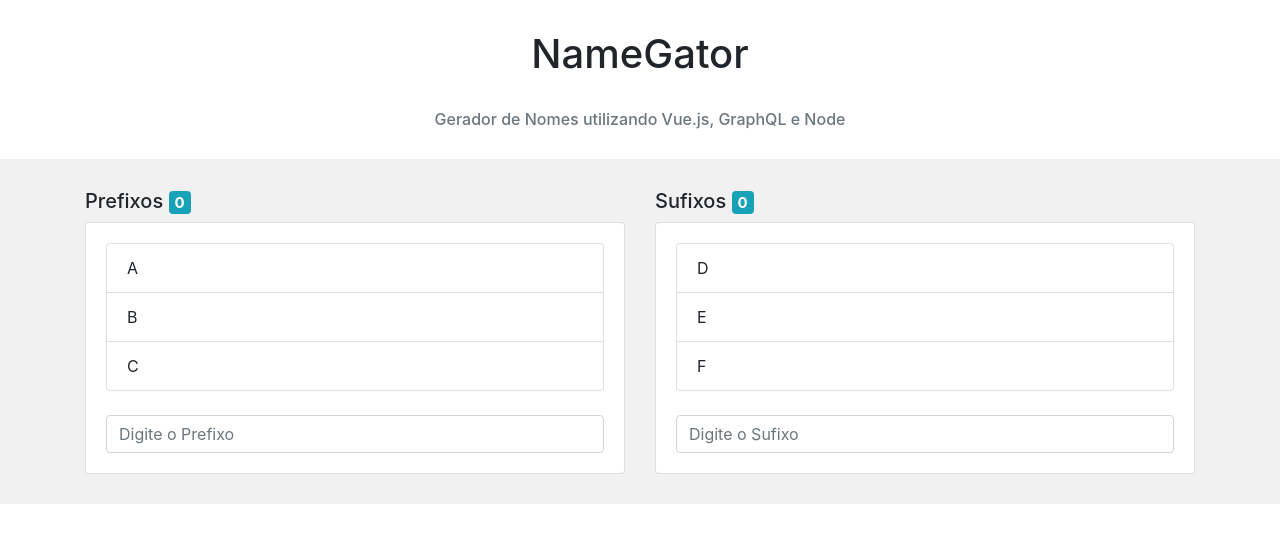
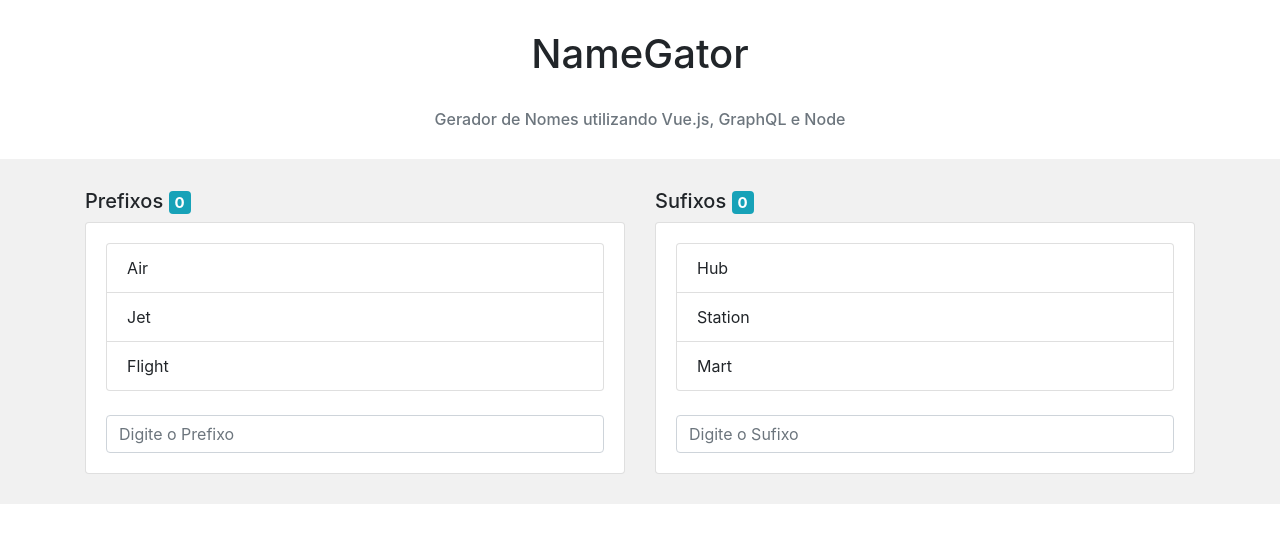
Before and after one commit to carloshquadrado/fullstack_vue_graphql_node, a Vue app in the folder 01-InicioVue/: page / in a window 1280 px wide. Shown: the top 542 px of the page. Built offline with nearby package versions, Linux system fonts and the light colour scheme; the HTML template or start-up script is replaced by a standard one.

Commit message:
prefixos e sufixos do Data

```diff
--- a/01-InicioVue/src/App.vue
+++ b/01-InicioVue/src/App.vue
@@ -13,14 +13,8 @@
               <div class="card">
                 <div class="card-body">
                   <ul class="list-group">
-                      <li class="list-group-item">
-                        A
-                      </li>
-                      <li class="list-group-item">
-                        B
-                      </li>
-                      <li class="list-group-item">
-                        C
+                      <li class="list-group-item" v-for="prefix in prefixos" v-bind:key="prefix">
+                        {{ prefix }}
                       </li>
                   </ul>
                   <br/>
@@ -33,14 +27,8 @@
               <div class="card">
                 <div class="card-body">
                  <ul class="list-group">
-                      <li class="list-group-item">
-                        D
-                      </li>
-                      <li class="list-group-item">
-                        E
-                      </li>
-                      <li class="list-group-item">
-                        F
+                      <li class="list-group-item" v-for="sufix in sufixos" v-bind:key="sufix">
+                        {{ sufix }}
                       </li>
                   </ul>
                   <br/>
```
